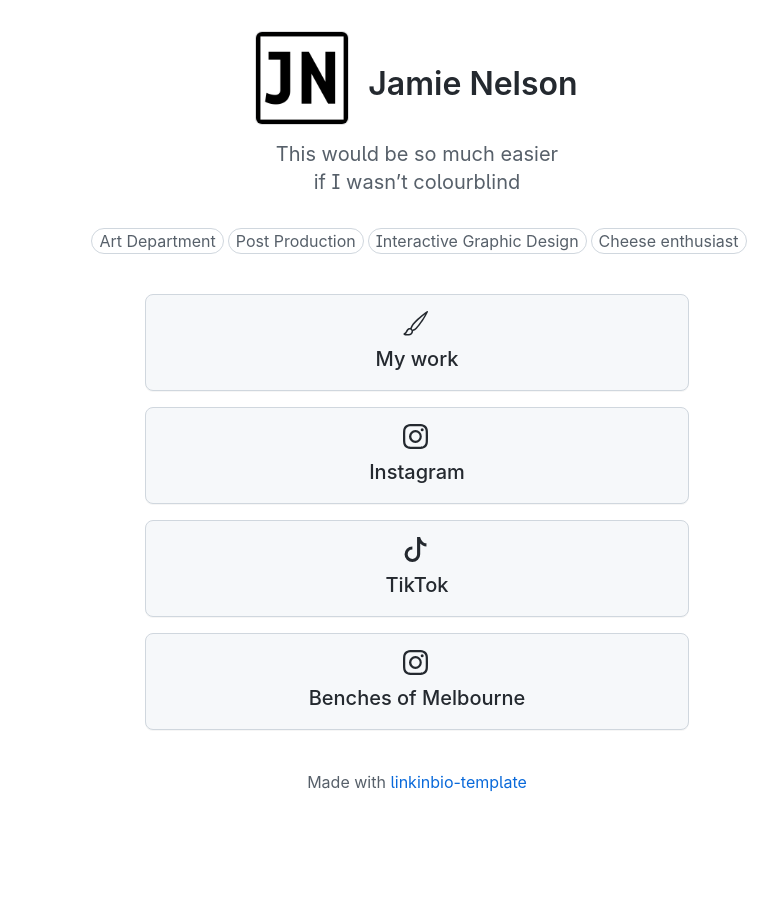
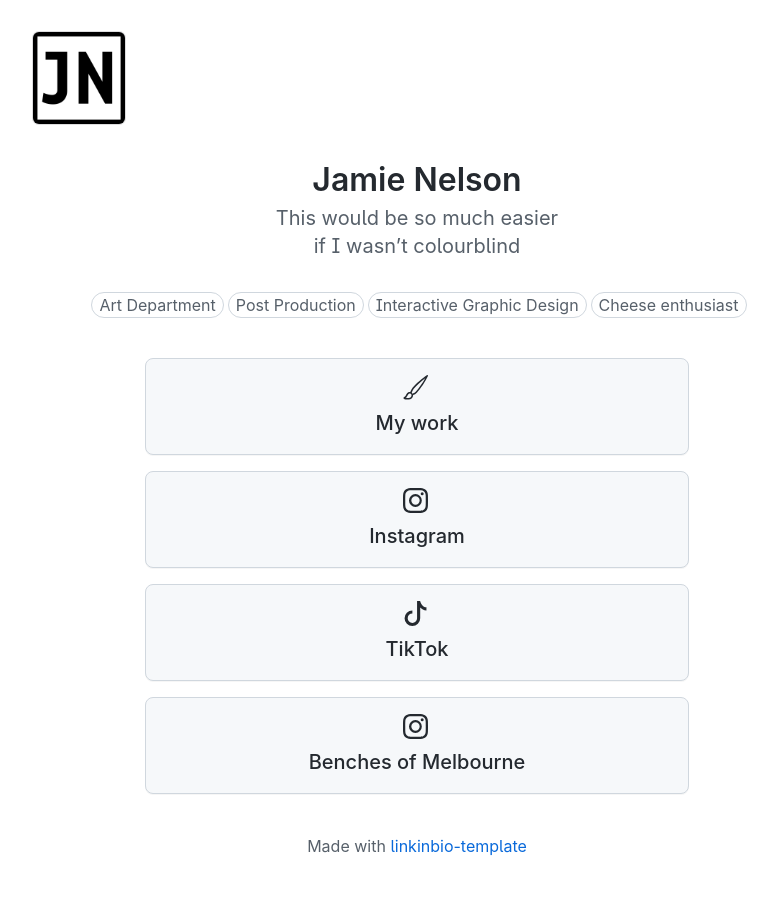
Before and after one commit to jmenelsn/bio, a Jekyll site: the page built from index.md, in a window 1280 px wide. Shown: the whole page, without its empty margins (223-1001 px from the left). Built offline with Jekyll 4.4.1, drawn with Linux system fonts in a browser that asks for light colours; our own code applies the rules of GitHub Pages for plain Markdown files.

Commit message:
Update profile.html

```diff
--- a/_includes/profile.html
+++ b/_includes/profile.html
@@ -1,5 +1,5 @@
 <header class="text-center">
-    <h1 class="d-inline-block mt-3">
+    <h1 class="d-vertical-block mt-3">
         <span class="d-flex">
             <span class="pr-3"><img class="avatar text-center mb-3" alt="{{ page.avatar-alt-text }}"
                     src="{{ page.avatar-url }}" width="92" height="92"></span>
```
